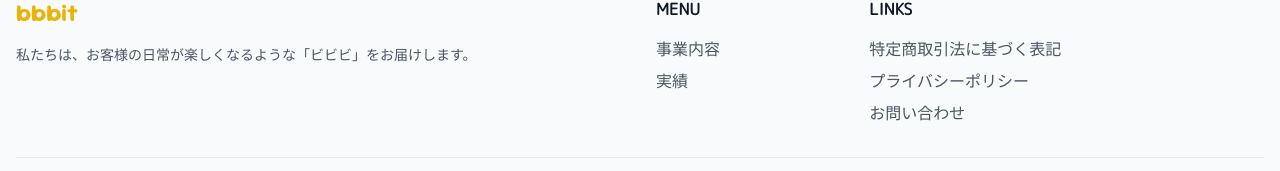
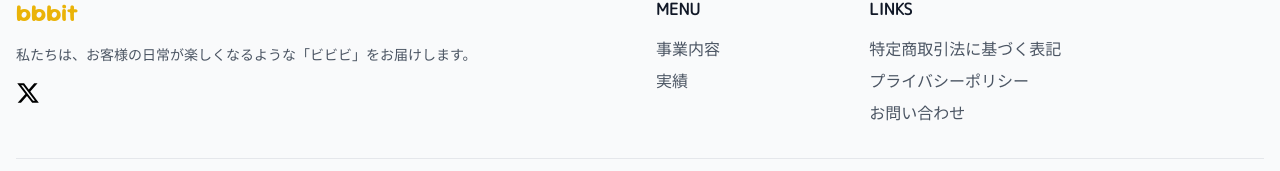
Before and after one commit to tuki0918/bbbit.biz, a Next.js app: page / in a window 1280 px wide. Shown: the part 3251-3422 px from the top of the page. Built offline with nearby package versions, Linux system fonts and the light colour scheme.

Commit message:
feat: add SVG icon link to Footer component for enhanced visual appeal

```diff
--- a/components/Footer.tsx
+++ b/components/Footer.tsx
@@ -20,6 +20,17 @@ export default function Footer() {
 							<Link href="/">{SITE_NAME}</Link>
 						</h3>
 						<p className="text-sm text-gray-600 mb-4">{SITE_DESCRIPTION}</p>
+						<p className="text-sm text-gray-600 mb-4">
+							<Link href="/">
+								<span className="[&>svg]:h-6 [&>svg]:w-6 [&>svg]:fill-black inline-block">
+									<svg xmlns="http://www.w3.org/2000/svg" viewBox="0 0 512 512">
+										<title>X</title>
+										{/* <!--!Font Awesome Free 6.6.0 by @fontawesome - https://fontawesome.com License - https://fontawesome.com/license/free Copyright 2024 Fonticons, Inc.--> */}
+										<path d="M389.2 48h70.6L305.6 224.2 487 464H345L233.7 318.6 106.5 464H35.8L200.7 275.5 26.8 48H172.4L272.9 180.9 389.2 48zM364.4 421.8h39.1L151.1 88h-42L364.4 421.8z" />
+									</svg>
+								</span>
+							</Link>
+						</p>
 					</div>
 
 					<div className="col-span-1">
```
